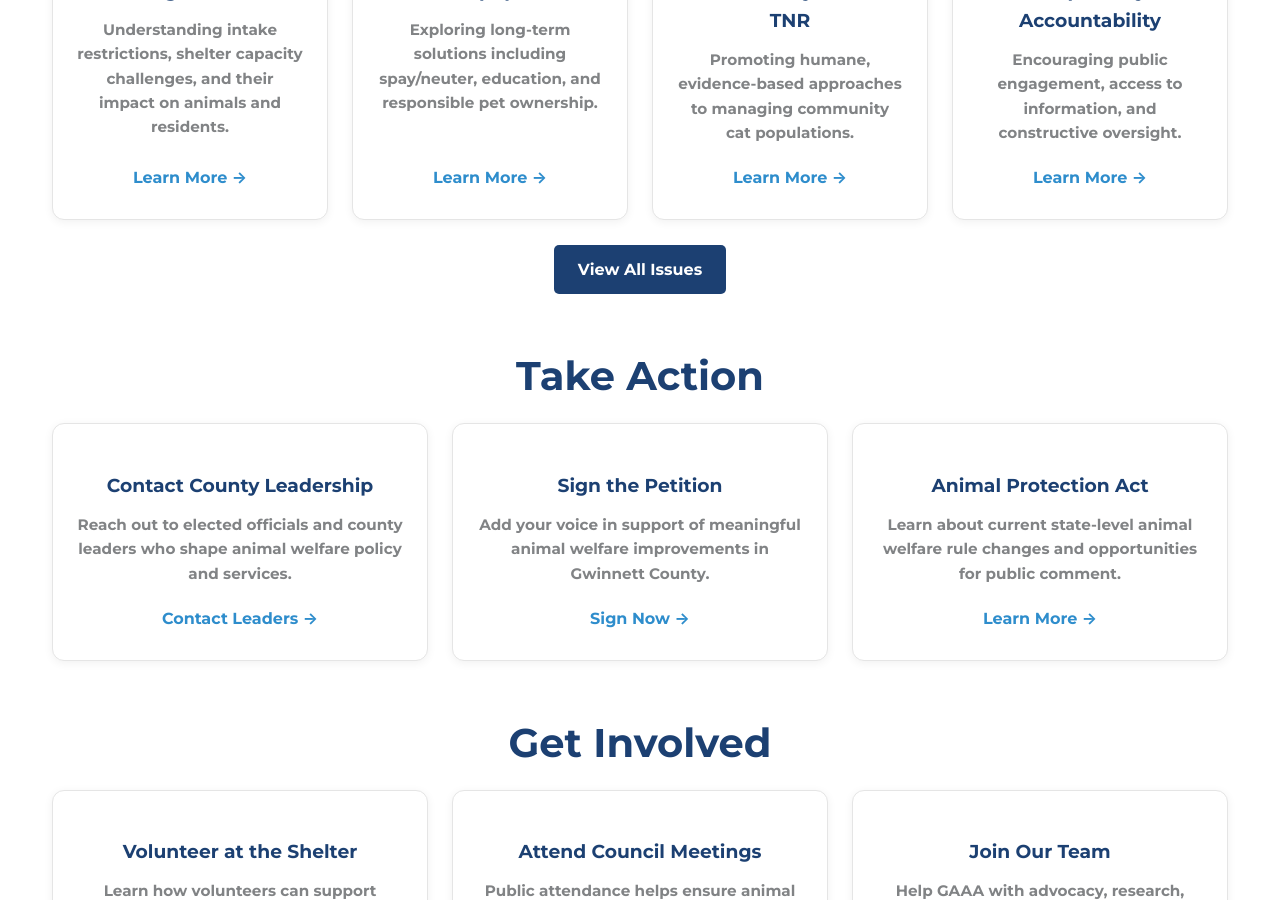
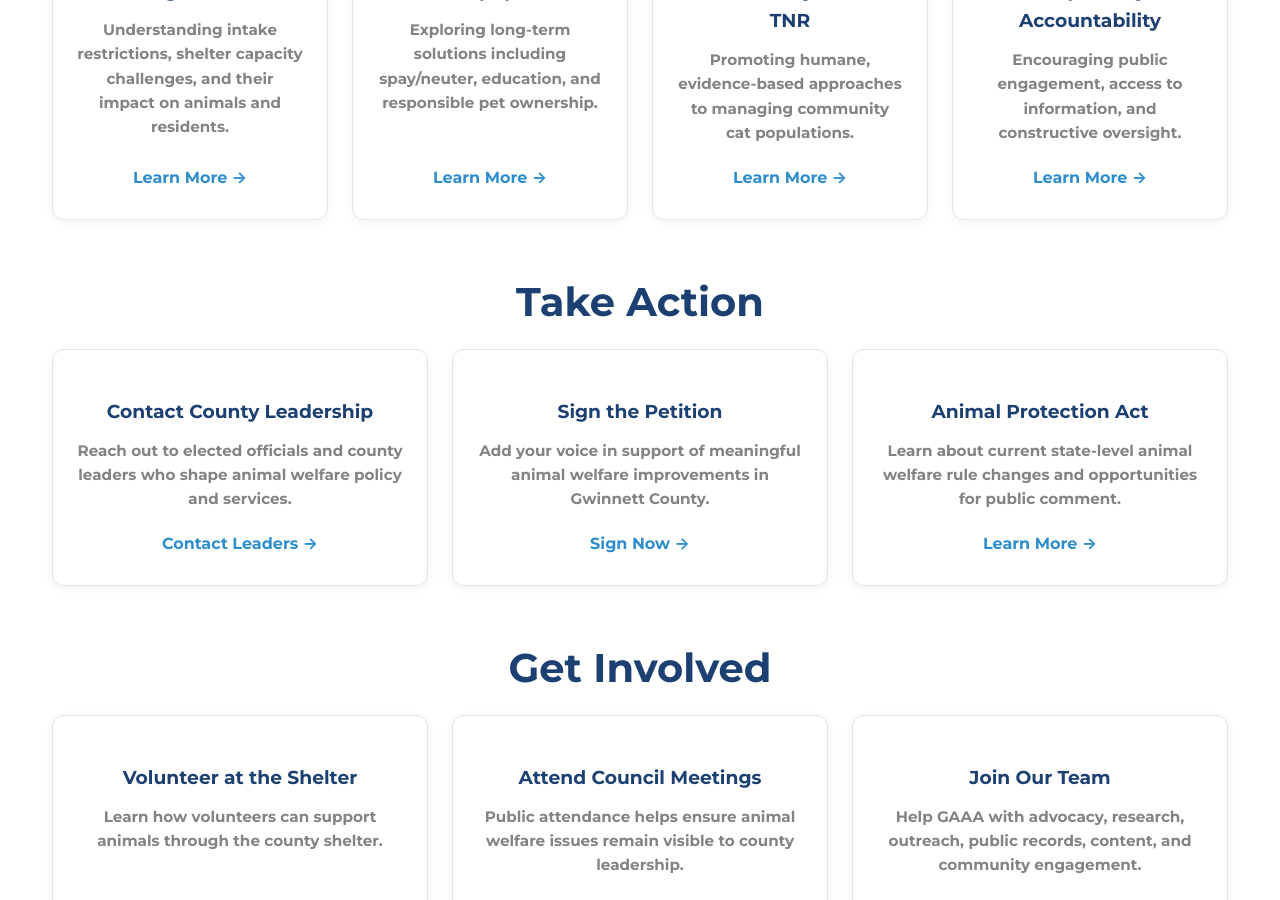
Before and after one commit to whitleybacon/gwinnett-animal-advocacy-alliance, a Jekyll site: the page built from index.html, in a window 1280 px wide and 900 px high, scrolled down 1384 px. Built offline with Jekyll 4.4.1, drawn with Linux system fonts in a browser that asks for light colours.

Commit message:
Update index.html

```diff
--- a/index.html
+++ b/index.html
@@ -124,10 +124,6 @@ title: Home
         </a>
 
     </div>
-
-    <p class="center-button">
-        <a href="/issues/" class="btn">View All Issues</a>
-    </p>
 </section>
 
 <!--  <section class="home-section">
```
